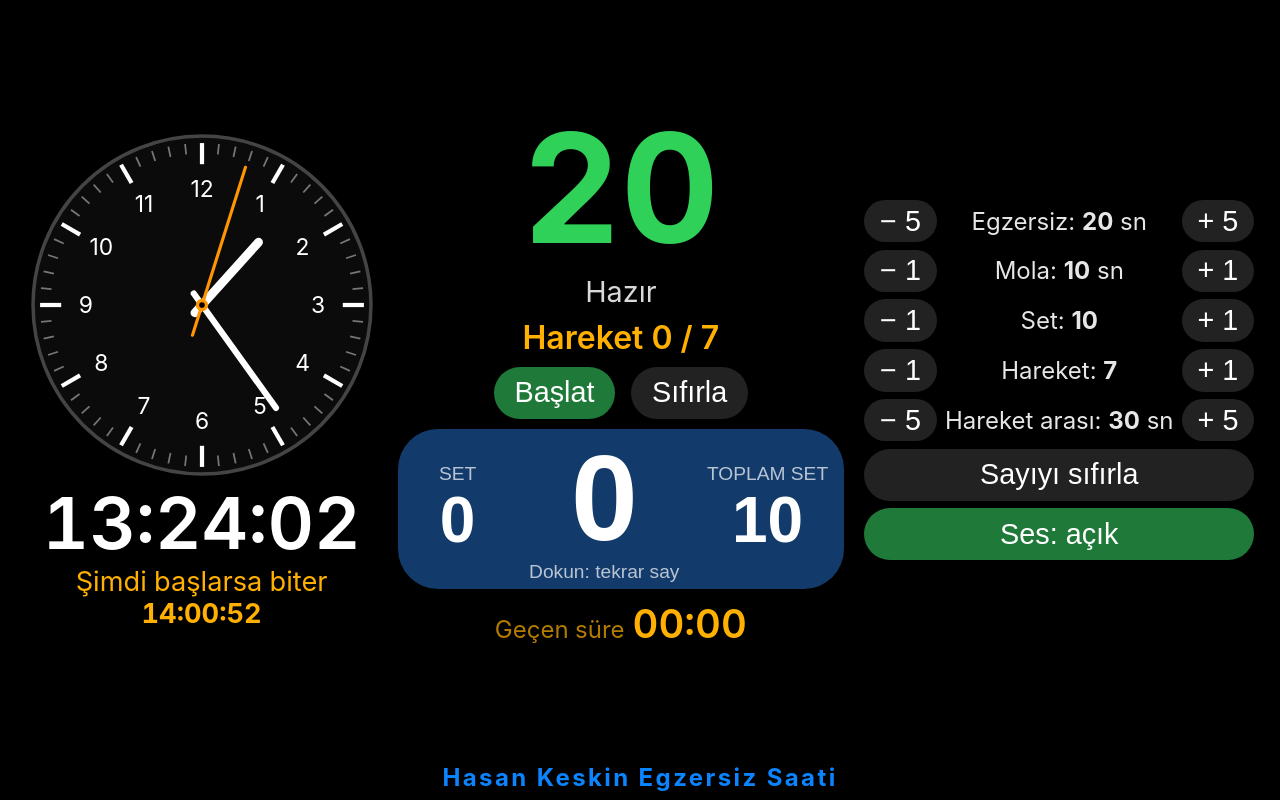
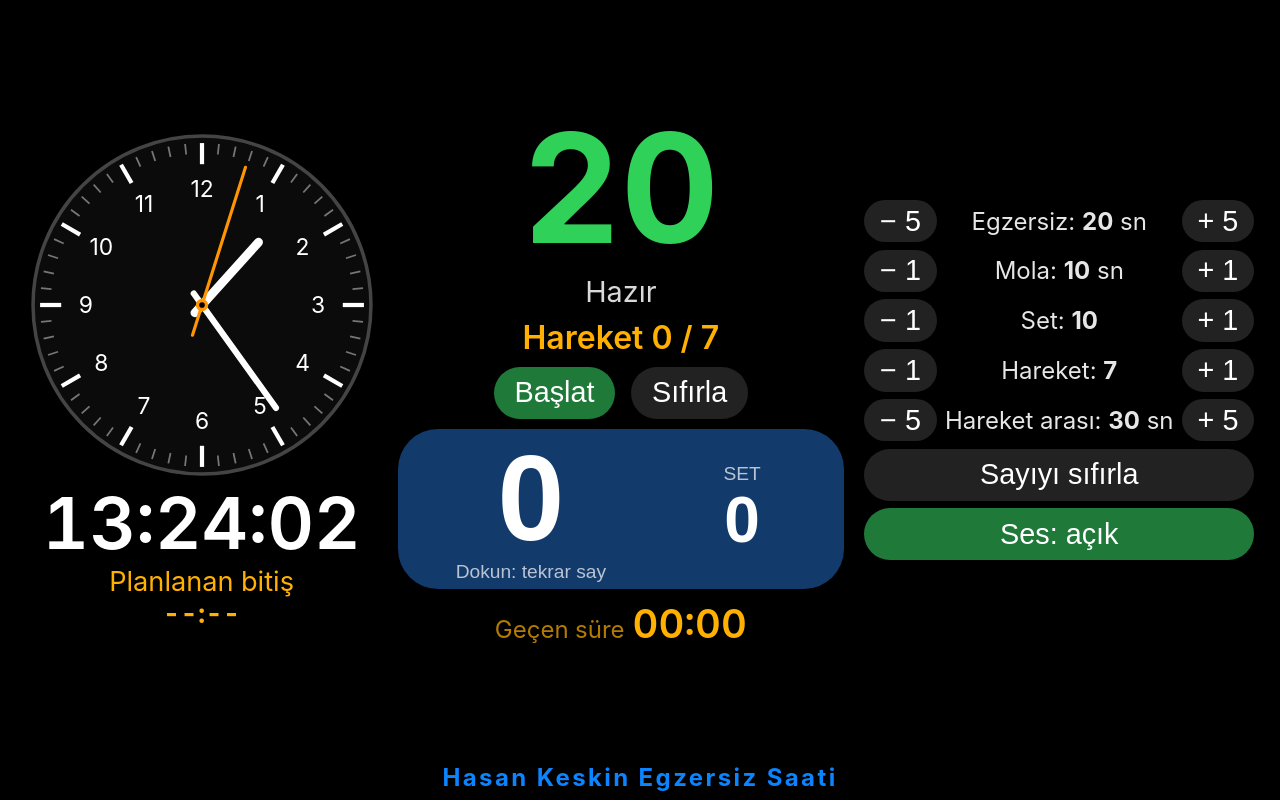
Before and after one commit to hasankeskinSHMYO/egzersiz-saati, a plain HTML site: page index.html in a window 1280 px wide. Both pictures are taken after a click on the button "Sıfırla". Drawn offline with Linux system fonts and the light colour scheme.

Commit message:
Add files via upload

```diff
--- a/index.html
+++ b/index.html
@@ -34,7 +34,7 @@
   #info { font-size: 4vmin; font-weight: 600; color: #ffb000; }
   #btnRow { display: flex; gap: 2vmin; }
   button.pause { background: #b36b00; }
-  #counterBtn { width: 100%; max-width: 46vw; background: #123a6b; border-radius: 5vmin; padding: .8vmin 2vmin; display: flex; align-items: center; justify-content: space-between; gap: 1vmin; }
+  #counterBtn { width: 100%; max-width: 46vw; background: #123a6b; border-radius: 5vmin; padding: .8vmin 2vmin; display: flex; align-items: center; justify-content: space-around; gap: 1vmin; }
   #counterBtn .side { display: flex; flex-direction: column; align-items: center; min-width: 11vmin; }
   #counterBtn .side small, #counterBtn .mid small { font-size: 2.4vmin; opacity: .7; }
   #counterBtn .side b { font-size: 8vmin; line-height: 1.1; font-variant-numeric: tabular-nums; }
@@ -79,9 +79,8 @@
     <div id="info">Hareket <span id="moveNow">0</span> / <span id="moveTotal">7</span></div>
     <div id="btnRow"><button id="startBtn" class="go">Başlat</button><button id="resetBtn">Sıfırla</button></div>
     <button id="counterBtn">
+      <span class="mid"><b id="count">0</b><small>Dokun: tekrar say</small></span>
       <span class="side"><small>SET</small><b id="setNow">0</b></span>
-      <span class="mid"><b id="count">0</b><small>Dokun: tekrar say</small></span>
-      <span class="side"><small>TOPLAM SET</small><b id="setTotal">10</b></span>
     </button>
     <div id="timerRow"><small>Geçen süre</small><span id="timer">00:00</span></div>
   </div>
@@ -181,7 +180,7 @@ const MIN = {work: 5, rest: 1, sets: 1, moves: 1, moveRest: 5};
 try { Object.assign(cfg, JSON.parse(localStorage.getItem('egz-cfg') || '{}')); } catch (e) {}
 function showCfg() {
   for (const k in cfg) $('v_' + k).textContent = cfg[k];
-  $('setTotal').textContent = cfg.sets; $('moveTotal').textContent = cfg.moves;
+  $('moveTotal').textContent = cfg.moves;
   try { localStorage.setItem('egz-cfg', JSON.stringify(cfg)); } catch (e) {}
   if (!run) showIdle();
 }
@@ -227,16 +226,11 @@ function showIdle() {
   $('moveNow').textContent = 0; $('setNow').textContent = 0; setRing(null);
   $('timer').textContent = '00:00';
 }
-function updateEnd() {
-  let remain;
-  if (run) {
-    remain = (paused ? pausedLeftMs : Math.max(0, segEnd - Date.now())) / 1000;
-    for (let i = si + 1; i < segs.length; i++) remain += segs[i].dur;
-  } else remain = totalSeconds();
-  const e = new Date(Date.now() + remain * 1000);
+function setEndOnce() {
+  const e = new Date(Date.now() + totalSeconds() * 1000);
   $('endTime').textContent = pad(e.getHours()) + ':' + pad(e.getMinutes()) + ':' + pad(e.getSeconds());
-  $('endAt').firstChild.textContent = run ? (paused ? 'Duraklatıldı, devam ederse biter' : 'Planlanan bitiş') : 'Şimdi başlarsa biter';
 }
+function clearEnd() { $('endTime').textContent = '--:--'; }
 
 function setBtn() {
   const b = $('startBtn');
@@ -247,7 +241,7 @@ function setBtn() {
 $('startBtn').onclick = () => {
   ensureAudio(); keepAwake();
   if (!run) {
-    segs = buildSegs(); si = 0; run = true; paused = false; t0 = Date.now();
+    segs = buildSegs(); si = 0; run = true; paused = false; t0 = Date.now(); setEndOnce();
     applySeg(); beep(1200, 0.4);
   } else if (!paused) {
     paused = true; pausedLeftMs = Math.max(0, segEnd - Date.now()); pausedElapsed = Date.now() - t0;
@@ -259,7 +253,7 @@ $('startBtn').onclick = () => {
   setBtn();
 };
 $('resetBtn').onclick = () => {
-  run = false; paused = false; setBtn(); showIdle(); setCount(0);
+  run = false; paused = false; setBtn(); showIdle(); setCount(0); clearEnd();
 };
 
 function logic() {
@@ -288,7 +282,6 @@ function logic() {
       }
     }
   }
-  updateEnd();
 }
 function fmt(ms) { const s = Math.floor(ms / 1000), h = Math.floor(s / 3600), m = Math.floor((s % 3600) / 60);
   return (h ? pad(h) + ':' : '') + pad(m) + ':' + pad(s % 60); }
```
